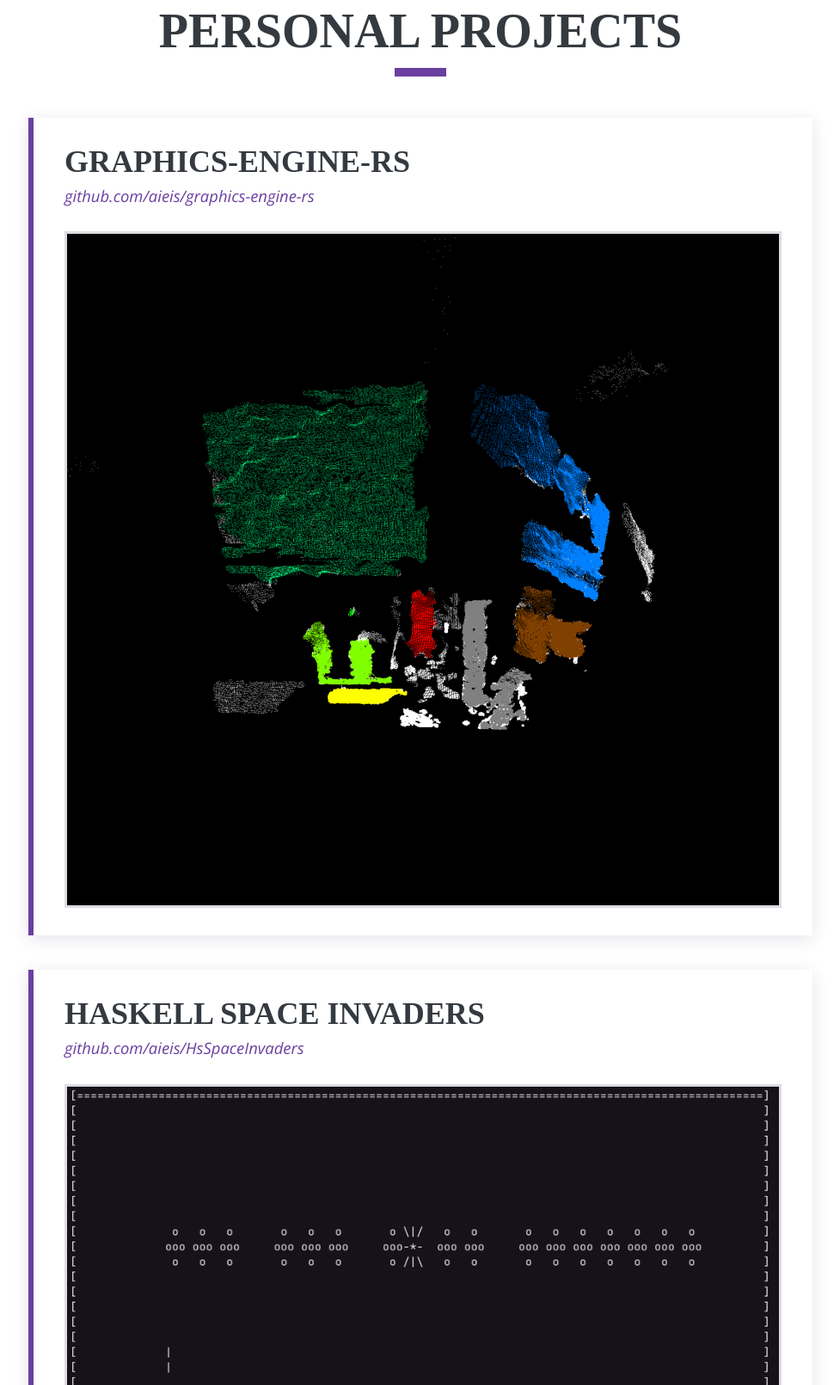
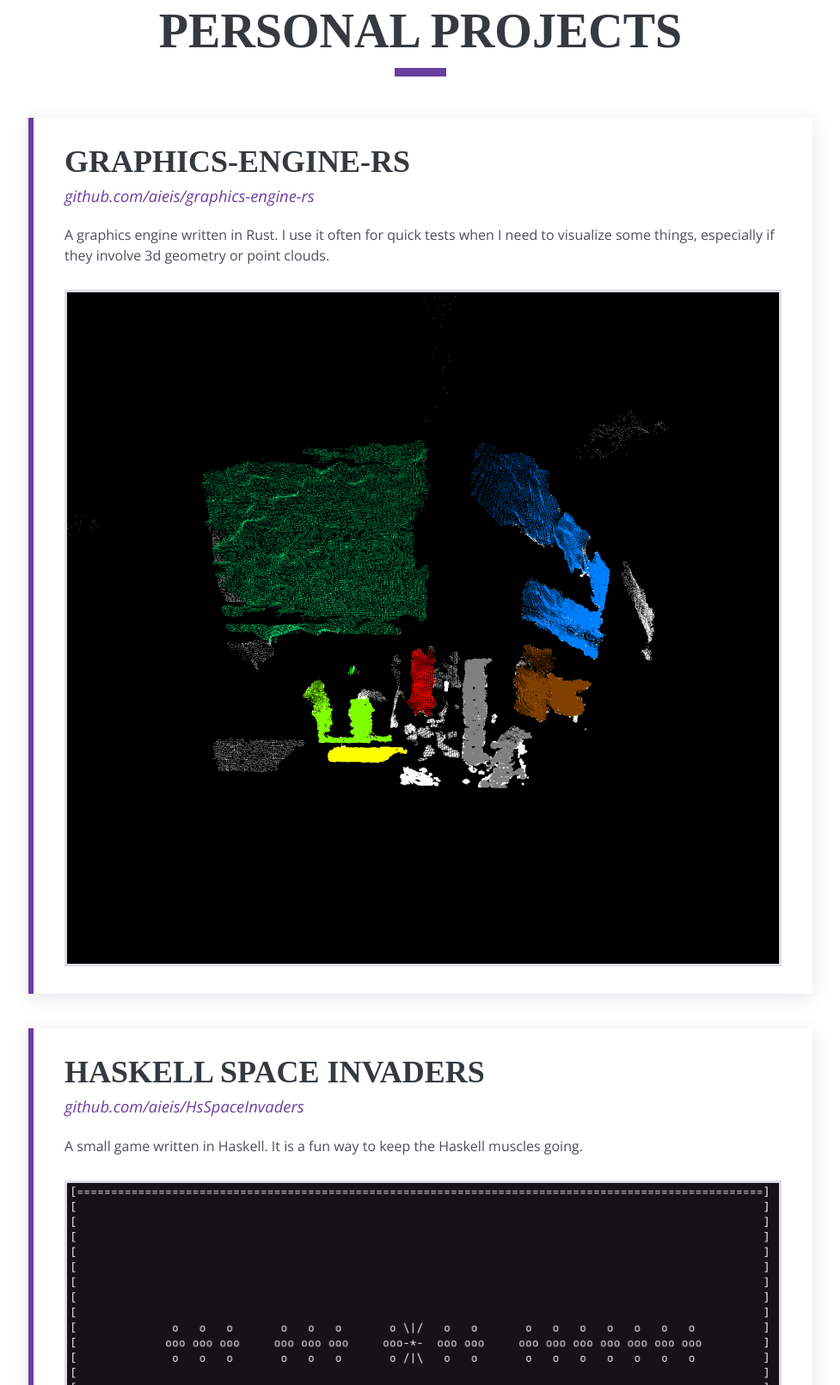
Before and after one commit to aieis/profile, a plain HTML site: page index.html in a window 1280 px wide. Shown: the part 5809-7420 px from the top of the page at 86% size, without its empty margins (287-1264 px from the left). Drawn offline with nearby package versions, Linux system fonts and the light colour scheme; a web font is replaced by a local one.

Commit message:
Add description of items

```diff
--- a/index.html
+++ b/index.html
@@ -289,6 +289,10 @@ License URL: https://creativecommons.org/licenses/by/4.0/
                     <div class="entry-subtitle"><a href="https://github.com/aieis/graphics-engine-rs" target="_blank" rel="noopener">github.com/aieis/graphics-engine-rs</a></div>
                   </div>
                 </div>
+				A graphics engine written in Rust. I use it often for
+				quick tests when I need to visualize some
+				things, especially if they involve 3d geometry or point clouds.
+                <p></p>
                 <a href="https://github.com/aieis/graphics-engine-rs" target="_blank" rel="noopener">
                   <img class="entry-img entry-img-full" src="img/portfolio/personal-pcl-iterative-segmentation.png" alt="graphics-engine-rs">
                 </a>
@@ -301,6 +305,8 @@ License URL: https://creativecommons.org/licenses/by/4.0/
                     <div class="entry-subtitle"><a href="https://github.com/aieis/HsSpaceInvaders" target="_blank" rel="noopener">github.com/aieis/HsSpaceInvaders</a></div>
                   </div>
                 </div>
+				A small game written in Haskell. It is a fun way to keep the Haskell muscles going.
+                <p></p>
                 <a href="https://github.com/aieis/HsSpaceInvaders" target="_blank" rel="noopener">
                   <img class="entry-img entry-img-full" src="img/portfolio/personal-haskell-alien-assault.png" alt="HsSpaceInvaders">
                 </a>
```
